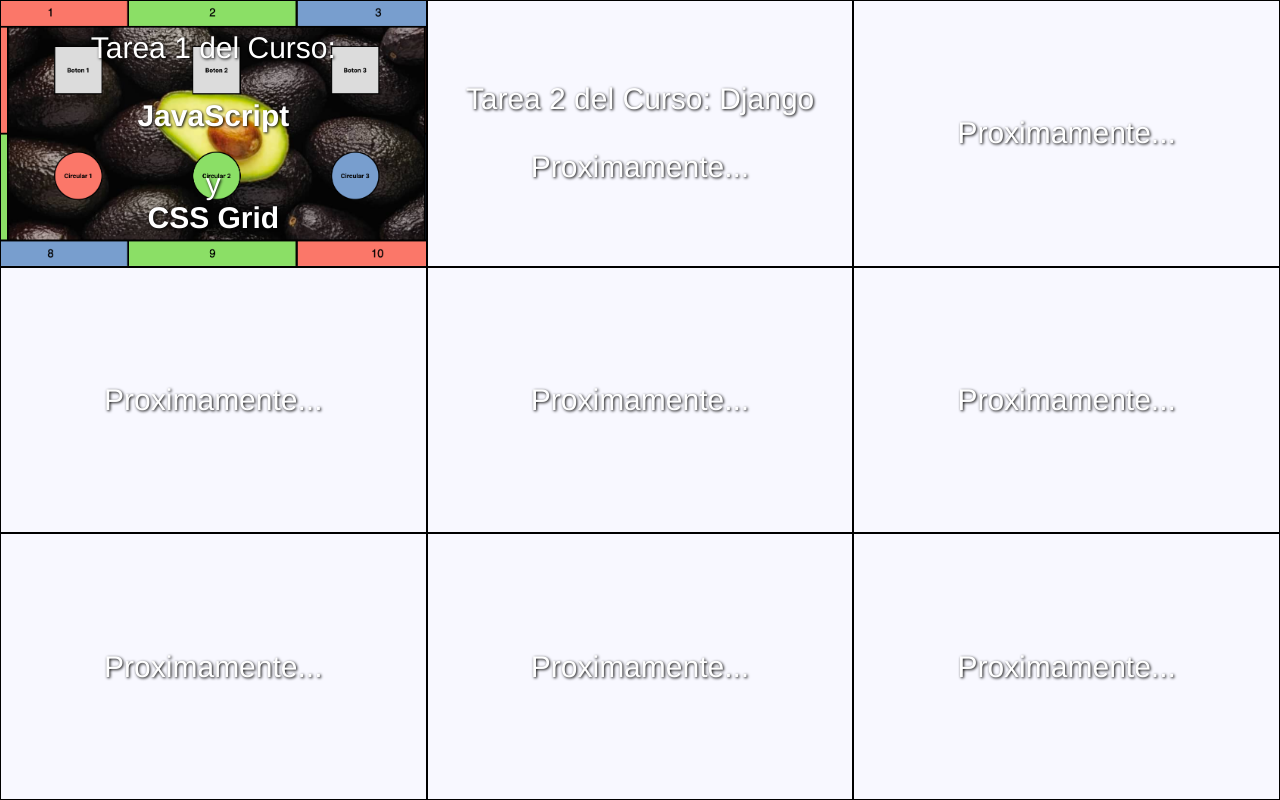
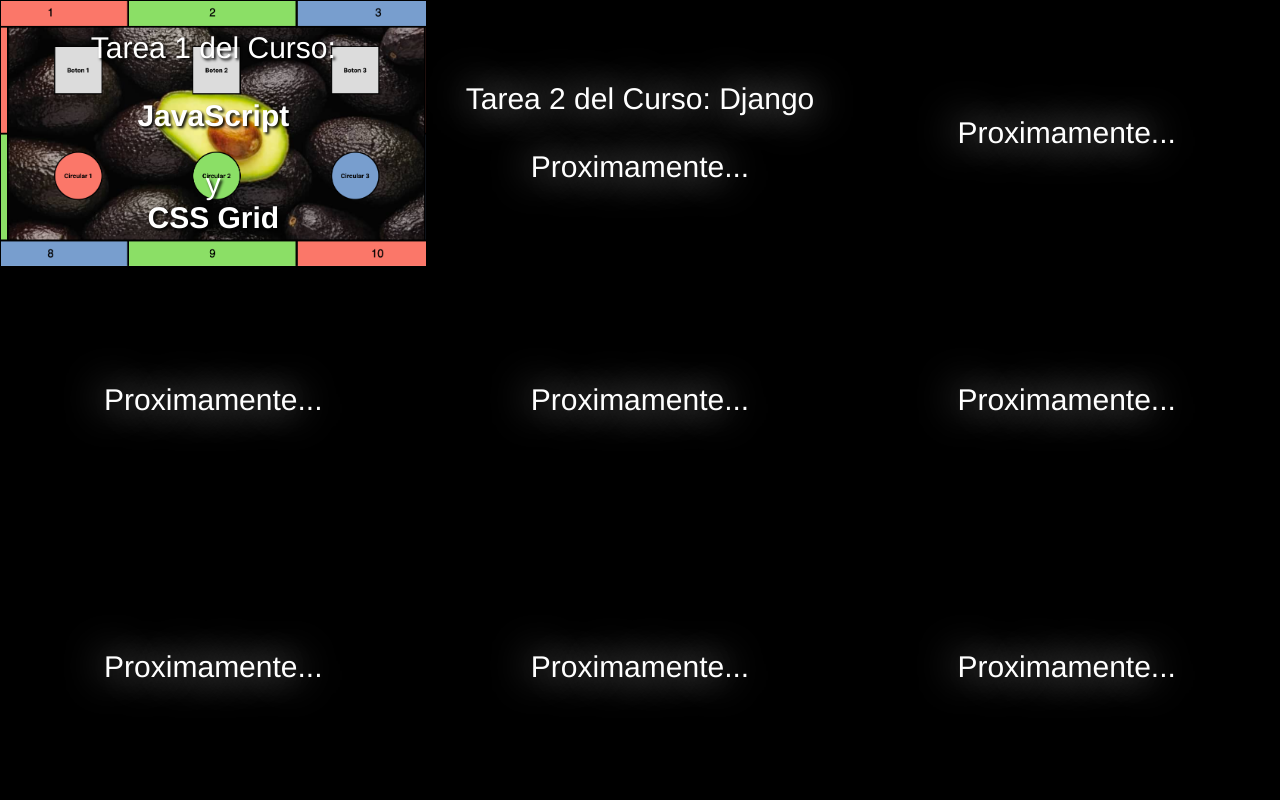
Before and after one commit to esede/esede.github.io, a plain HTML site: page index.html in a window 1280 px wide. Drawn offline with Linux system fonts and the light colour scheme.

Commit message:
Volvio a color negro, solución aumentando el area del shadow

```diff
--- a/index.html
+++ b/index.html
@@ -13,7 +13,6 @@
               grid-template-columns: 4fr 4fr 4fr;
               grid-template-rows: 2fr 2fr 2fr;
               font-family: Helvetica, sans-serif;
-              color:white;
             }
             .contenedorprincipal > div{
               display: flex;
@@ -32,8 +31,9 @@
               background-position: center;
               background-repeat: no-repeat;
               background-size: cover;
-              background-color: ghostwhite;
-              text-shadow: 1px 1px 3px black;
+              background-color: black;
+              color:white;
+              text-shadow: 0px 0px 40px white;
             }
 
             .pointer{
@@ -44,6 +44,8 @@
 
             .c1{
               background-image: url('./images/r1.png');
+              color: white;
+              text-shadow: 2px 2px 3px black;
             }
     </style>
   </head>
@@ -51,7 +53,7 @@
 
     <div class="contenedorprincipal">
 
-      <div id="c1" class="c1 rectangulo pointer" onclick="location.href='./tarea1.html'">Tarea 1 del Curso: <br><br> <b>JavaScript </b> <br>y<br> <b>CSS Grid</b></div>
+      <div id="c1" class="rectangulo pointer c1" onclick="location.href='./tarea1.html'">Tarea 1 del Curso: <br><br> <b>JavaScript </b> <br>y<br> <b>CSS Grid</b></div>
       <div id="c2" class="c2 rectangulo">Tarea 2 del Curso: Django <br><br> Proximamente... </div>
       <div id="c3" class="c3 rectangulo">Proximamente...</div>
       <div id="c4" class="c4 rectangulo">Proximamente...</div>
```
